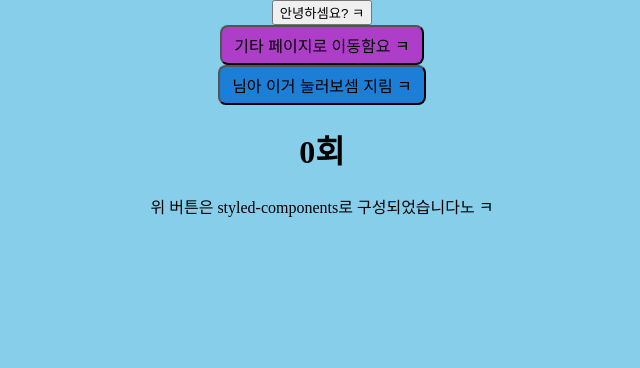
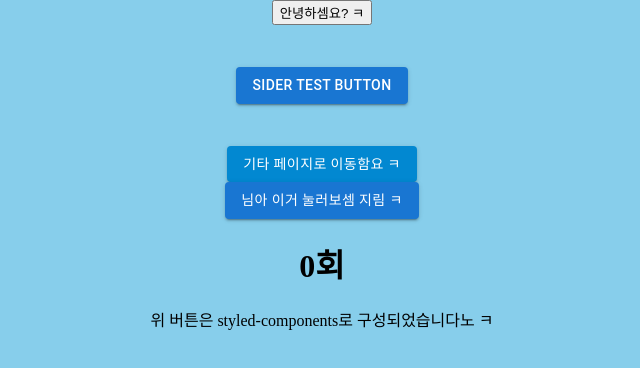
Before and after one commit to Mocatteru/DevPrcPortfolio, a React (Create React App) app: page / in a window 1280 px wide. Shown: the top 368 px of the page, without its empty margins (318-958 px from the left). Built offline with nearby package versions, Linux system fonts and the light colour scheme.

Commit message:
Sider Layout 추가, eslint ruel change

```diff
--- a/package.json
+++ b/package.json
@@ -5,6 +5,7 @@
   "dependencies": {
     "@emotion/react": "^11.11.1",
     "@emotion/styled": "^11.11.0",
+    "@mui/icons-material": "^5.14.12",
     "@mui/material": "^5.14.12",
     "@testing-library/jest-dom": "^5.17.0",
     "@testing-library/react": "^13.4.0",
--- a/src/pages/home/home-screen.tsx
+++ b/src/pages/home/home-screen.tsx
@@ -1,14 +1,28 @@
-import react, { useCallback } from 'react';
+import React, { useCallback, useState } from 'react';
 import './home-screen.css';
 import DefaultScreen from '../../compoenents/DefaultScreen';
-import Button from '../../compoenents/Button';
 import { useNavigate } from 'react-router-dom';
+import {
+  Box,
+  Button,
+  Divider,
+  Drawer,
+  List,
+  ListItem,
+  ListItemButton,
+  ListItemIcon,
+  ListItemText
+} from '@mui/material';
+import InboxIcon from '@mui/icons-material/MoveToInbox';
+import MailIcon from '@mui/icons-material/Mail';
 
 function HomeScreen() {
   // local
   const navigate = useNavigate();
 
-  const [clickCounter, setClickCounter] = react.useState<number>(0);
+  const [clickCounter, setClickCounter] = useState<number>(0);
+
+  const [isOpenSider, setOpenSider] = useState<boolean>(false);
 
   const onClickPlusButton = () => {
     console.log('기모띠');
@@ -33,15 +47,65 @@ function HomeScreen() {
     navigate('/guitar');
   };
 
+  const toggleDrawer = (open: boolean) => (event: React.KeyboardEvent | React.MouseEvent) => {
+    if (
+      event.type === 'keydown' &&
+      ((event as React.KeyboardEvent).key === 'Tab' ||
+        (event as React.KeyboardEvent).key === 'Shift')
+    ) {
+      return;
+    }
+
+    setOpenSider(open);
+  };
+
+  // component
+  const Sider = () => (
+    <Box
+      sx={{
+        width: 280
+      }}
+      role='presentation'
+      onClick={toggleDrawer(false)}
+      onKeyDown={toggleDrawer(false)}
+    >
+      <List>
+        <ListItem disablePadding>
+          <ListItemButton onClick={goToGuitar}>
+            <ListItemIcon>
+              <InboxIcon />
+            </ListItemIcon>
+            <ListItemText primary={'MATASABURO COVER'} />
+          </ListItemButton>
+        </ListItem>
+      </List>
+    </Box>
+  );
+
   return (
     <DefaultScreen flexDirection='column'>
       <button onClick={resetCount}>안녕하셈요? ㅋ</button>
-      <Button variant='secondary' onClick={goToGuitar}>
+      <React.Fragment>
+        <Button
+          variant='contained'
+          sx={{
+            margin: '42px'
+          }}
+          onClick={toggleDrawer(true)}
+        >
+          Sider Test Button
+        </Button>
+        <Drawer anchor='left' open={isOpenSider} onClose={toggleDrawer(false)}>
+          <Sider />
+        </Drawer>
+      </React.Fragment>
+      <Button variant='contained' color='info' onClick={goToGuitar}>
         기타 페이지로 이동함요 ㅋ
       </Button>
-      <Button variant='primary' onClick={onClickPlusButton}>
+      <Button variant='contained' color='primary' onClick={onClickPlusButton}>
         님아 이거 눌러보셈 지림 ㅋ
       </Button>
+
       <h1>{isCountEnd()}</h1>
       <footer
         style={{
```
Also changed, not shown: .eslintrc.json, 1 other file (tests, documents, lock files or other folders).
